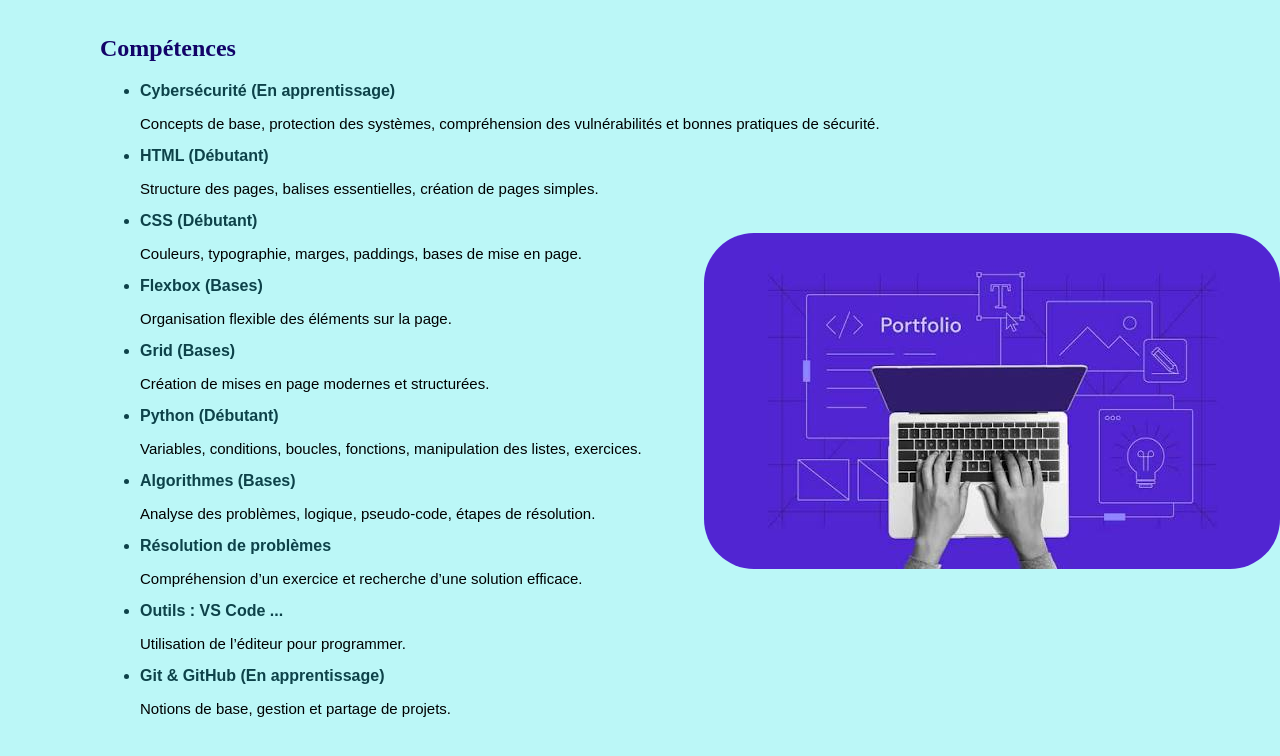
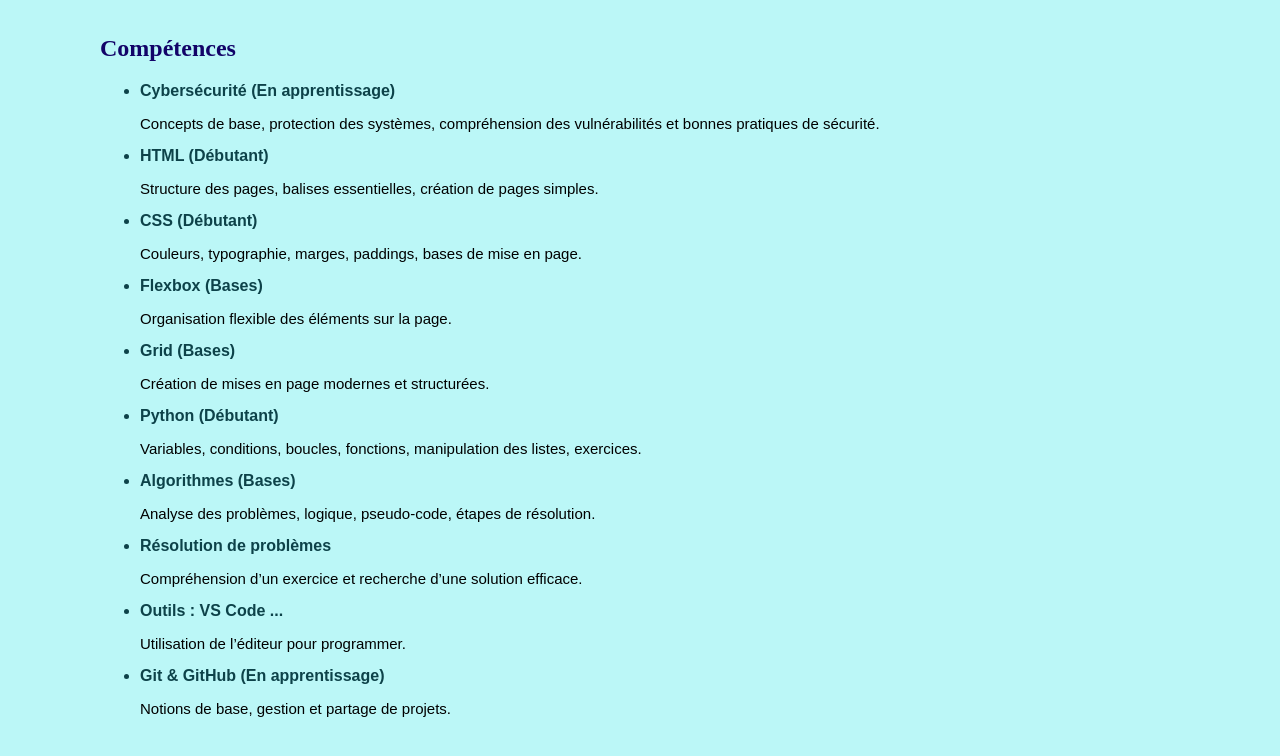
Before and after one commit to azerty174/portfolio-, a plain HTML site: page index.html in a window 1280 px wide. Shown: the part 444-1200 px from the top of the page. Drawn offline with Linux system fonts and the light colour scheme.

Commit message:
Update index.html

```diff
--- a/index.html
+++ b/index.html
@@ -51,7 +51,7 @@
                         <li>Git & GitHub (En apprentissage)</li>
                         <p>Notions de base, gestion et partage de projets.</p>
                     </ul>
-                    <img src="skill.jpeg" id="sk">
+
             </div>
    </section>
    <br><br>
@@ -68,4 +68,5 @@
 
 
 </body>
+
 </html>
```
